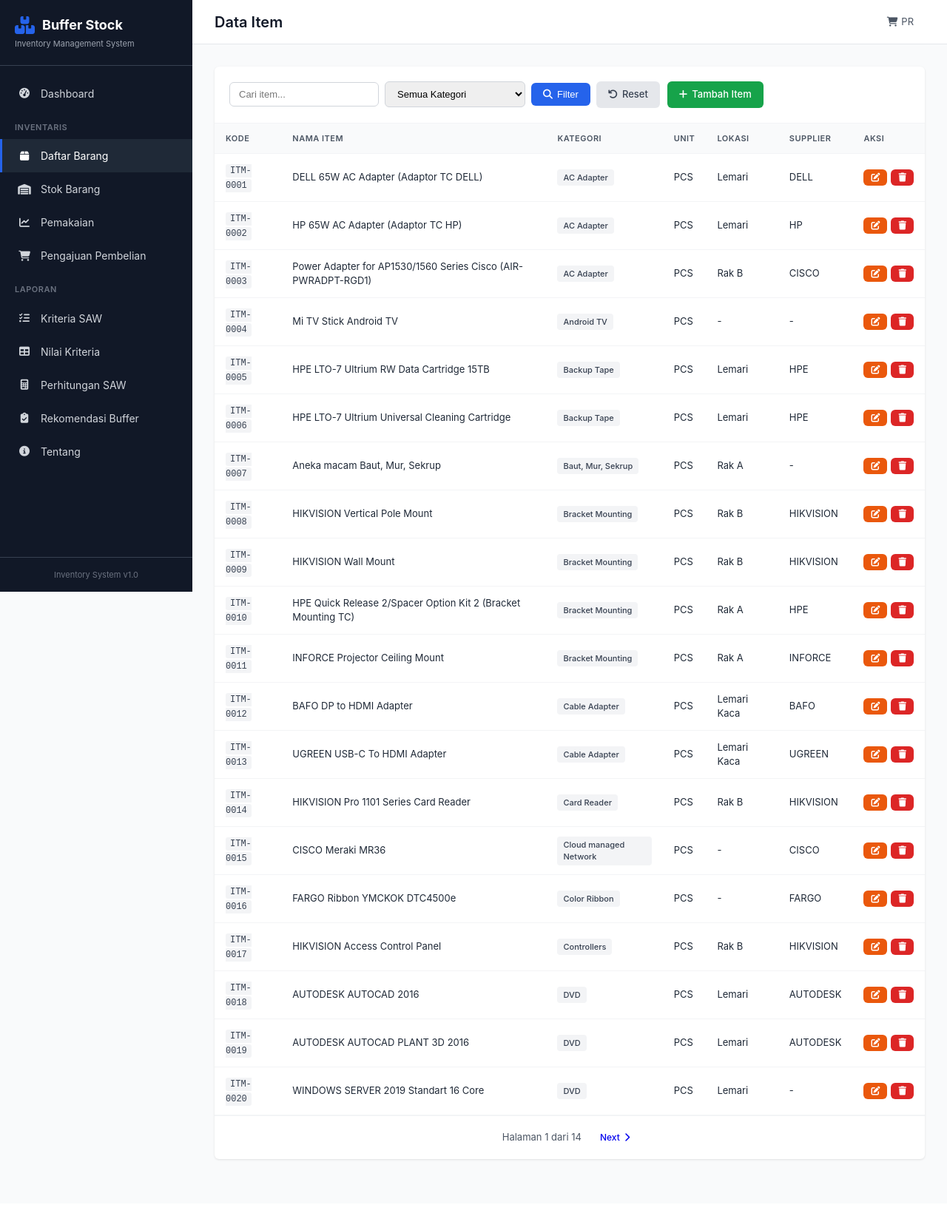
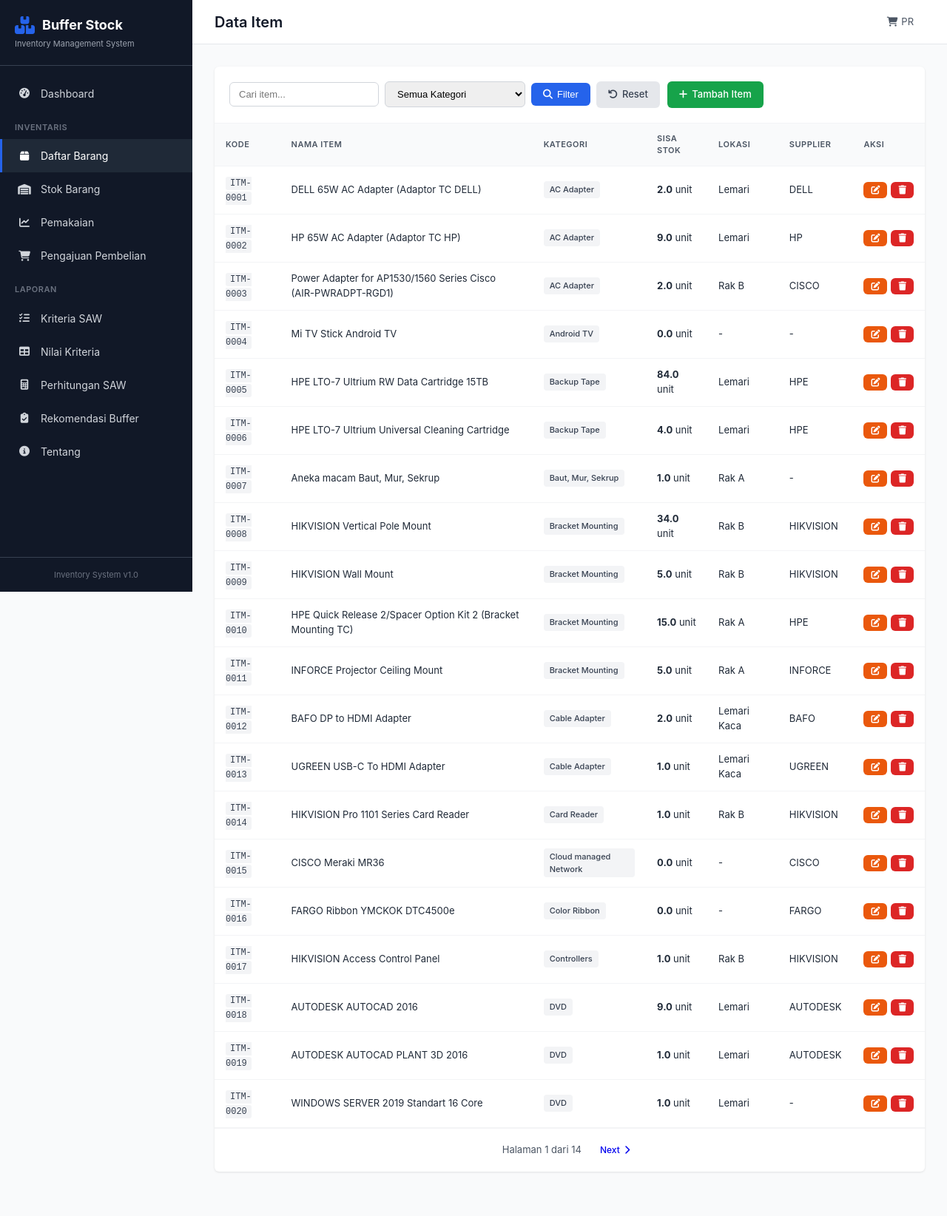
Before and after one commit to itshzlnust/Buffer-Stock-KRN, a Flask app: page /items in a window 1280 px wide. Shown: the whole page at 74% size. Before the commit the page ends 1569 px from the top, so only its background shows below. Run offline with Flask 3, Linux system fonts and the light colour scheme.

Commit message:
Show remaining stock in item list

```diff
--- a/app/routes.py
+++ b/app/routes.py
@@ -4,6 +4,7 @@
 from app.saw_algorithm import SAWCalculator
 import json, csv, io
 from datetime import datetime
+from sqlalchemy.orm import joinedload
 
 main_bp = Blueprint('main', __name__)
 
@@ -67,7 +68,7 @@
     if search:
         query = query.filter(Item.nama_item.ilike(f'%{search}%'))
 
-    items = query.order_by(Item.kode_item).paginate(
+    items = query.options(joinedload(Item.stock_items)).order_by(Item.kode_item).paginate(
         page=page, per_page=per_page, error_out=False)
 
     categories = db.session.query(Item.kategori).distinct().all()
--- a/app/templates/items/index.html
+++ b/app/templates/items/index.html
@@ -36,7 +36,7 @@
                         <th>Kode</th>
                         <th>Nama Item</th>
                         <th>Kategori</th>
-                        <th>Unit</th>
+                        <th>Sisa Stok</th>
                         <th>Lokasi</th>
                         <th>Supplier</th>
                         <th>Aksi</th>
@@ -48,7 +48,14 @@
                         <td><code>{{ item.kode_item }}</code></td>
                         <td>{{ item.nama_item }}</td>
                         <td><span class="badge">{{ item.kategori }}</span></td>
-                        <td>{{ item.unit }}</td>
+                        {% set stock = item.stock_items[0] if item.stock_items else none %}
+                        <td>
+                            {% if stock %}
+                            <strong>{{ stock.quantity }}</strong> unit
+                            {% else %}
+                            <span class="text-muted">0 unit</span>
+                            {% endif %}
+                        </td>
                         <td>{{ item.lokasi_rak or '-' }}</td>
                         <td>{{ item.supplier or '-' }}</td>
                         <td>
```
